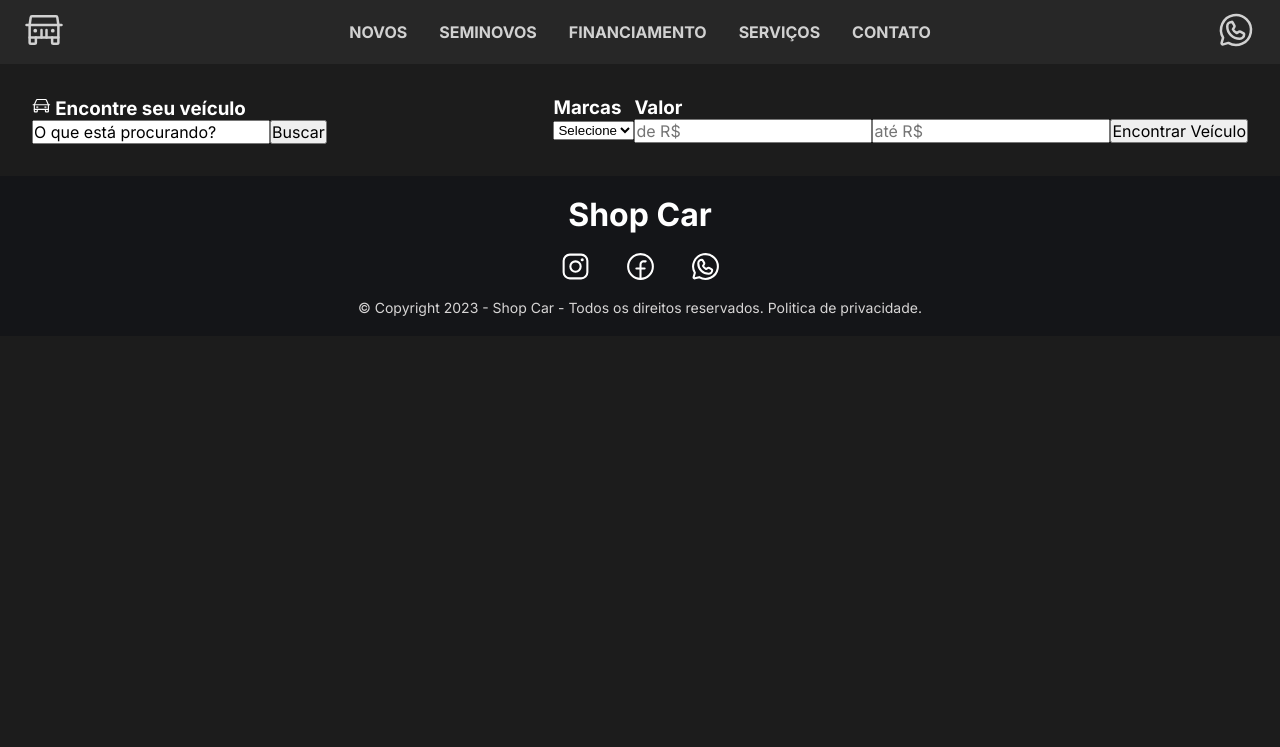
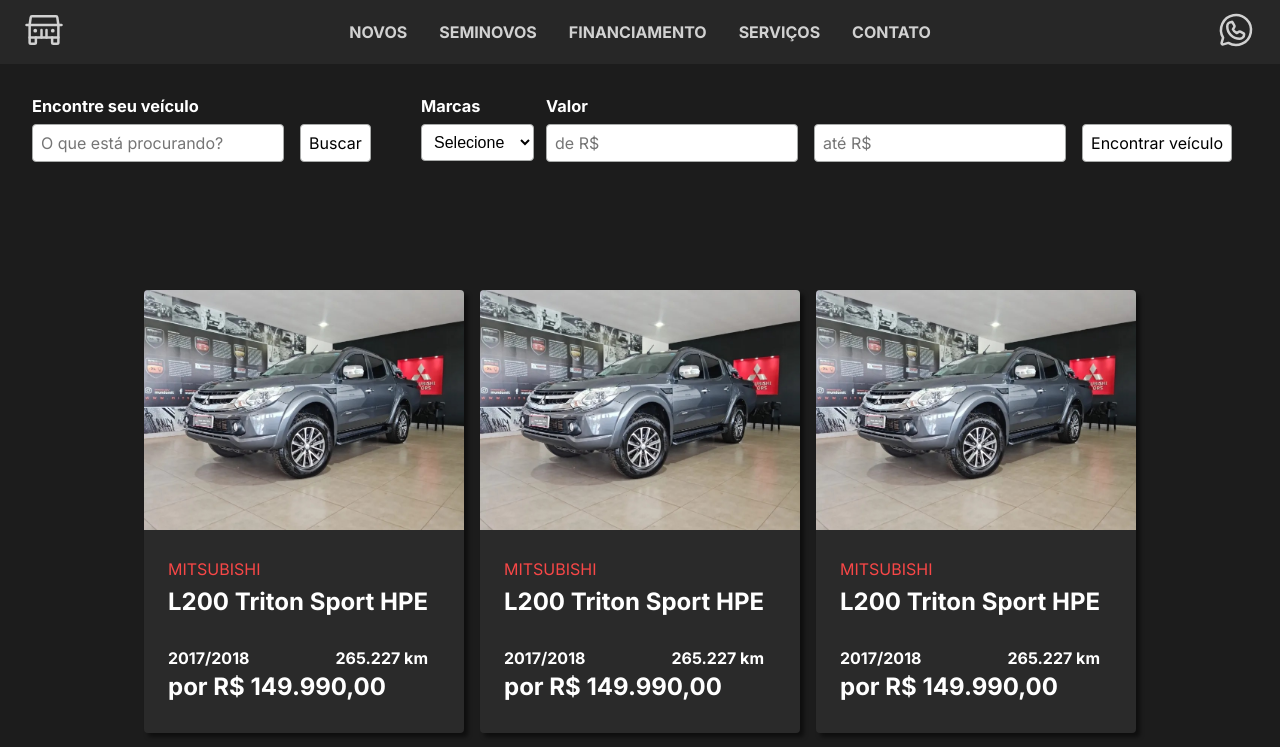
Before and after one commit to ulrichsantos/car-shop, a React (Vite) app: page /semiNovos in a window 1280 px wide. Shown: the top 747 px of the page. Built offline with nearby package versions, Linux system fonts and the light colour scheme.

Commit message:
seminovos ok

```diff
--- a/src/layouts/DefaultLayout/styles.ts
+++ b/src/layouts/DefaultLayout/styles.ts
@@ -3,7 +3,6 @@
 export const LayoutContainer = styled.div`
   .container {
     width: 100%;
-    max-width: 95rem;
     margin-right: auto;
     margin-left: auto;
   }
--- /dev/null
+++ b/src/pages/SemiNewCars/components/CardCarSemiNew/index.tsx
@@ -0,0 +1,22 @@
+import { CardCarSemiNewContainer, CardCarSemiNewInfos } from './style'
+import l200 from '../../../../assets/SemiNew/l200.jpg'
+
+export function CardCarSemiNew() {
+  return (
+    <CardCarSemiNewContainer>
+      <img src={l200} />
+
+      <div className='wrapper'>
+        <h3>MITSUBISHI</h3>
+        <span>L200 Triton Sport HPE</span>
+
+        <CardCarSemiNewInfos>
+          <p>2017/2018</p>
+          <p>265.227 km</p>
+        </CardCarSemiNewInfos>
+
+        <h2>por R$ 149.990,00</h2>
+      </div>
+    </CardCarSemiNewContainer>
+  )
+}
--- /dev/null
+++ b/src/pages/SemiNewCars/components/CardCarSemiNew/style.ts
@@ -0,0 +1,51 @@
+import styled from "styled-components";
+
+export const CardCarSemiNewContainer = styled.div`
+  width: 20rem;
+  height: auto;
+
+  display: flex;
+  flex-direction: column;
+  align-items: flex-start;
+  gap: 0.8rem;
+  border-radius: 4px;
+  background-color: ${({theme}) => theme.colors["base-header"]};
+  box-shadow: 4px 4px 4px rgba(0, 0, 0, 0.5);
+
+  .wrapper {
+    position: relative;
+    top: -0.5rem;
+    padding: 1.5rem;
+  }
+
+  img {
+    width: 100%;
+    border-top-left-radius: 4px;
+    border-top-right-radius: 4px;
+    position: relative;
+  }
+
+  h3 {
+    font-size: ${({ theme}) => theme.textSizes["text-regular-m"]};
+    color: ${({ theme }) => theme.colors["base-error"]};
+    font-weight: 400;
+    margin-bottom: 0.5rem;
+  }
+
+  span {
+    font-size: ${({ theme }) => theme.textSizes["title-title-m"]};
+    font-weight: 700;
+  }
+
+  p {
+    font-size: ${({ theme }) => theme.textSizes["text-regular-m"]};
+    font-weight: 700;
+  }
+`
+
+export const CardCarSemiNewInfos = styled.div`
+  display: flex;
+  justify-content: space-between;
+  margin-top: 2rem;
+  margin-bottom: 0.3rem;
+`
--- a/src/pages/SemiNewCars/index.tsx
+++ b/src/pages/SemiNewCars/index.tsx
@@ -1,14 +1,14 @@
+import { CardCarSemiNew } from './components/CardCarSemiNew'
 import { SemiNewCarsContainer, SemiNewCarsFilters } from './styles'
-import { Car } from 'phosphor-react'
 
 export function SemiNewCarsPage() {
   return (
     <SemiNewCarsContainer>
       <SemiNewCarsFilters>
         <div>
-          <h3>{<Car />} Encontre seu veículo</h3>
-          <input type="text" value="O que está procurando?" />
-          <input type="submit" value="Buscar" />
+          <h3>Encontre seu veículo</h3>
+          <input type="text" placeholder="O que está procurando?" />
+          <button>Buscar</button>
         </div>
         <form>
           <div>
@@ -23,12 +23,21 @@
           </div>
           <div>
             <h3>Valor</h3>
-            <input type="number" placeholder="de R$" />
-            <input type="number" placeholder="até R$" />
-            <input type="submit" value="Encontrar Veículo"/>
+            <input className="value" type="number" placeholder="de R$" />
+            <input className="value" type="number" placeholder="até R$" />
+            <button>Encontrar veículo</button>
           </div>
         </form>
       </SemiNewCarsFilters>
+
+      <div className="container">
+        <CardCarSemiNew />
+        <CardCarSemiNew />
+        <CardCarSemiNew />
+        <CardCarSemiNew />
+        <CardCarSemiNew />
+        <CardCarSemiNew />
+      </div>
     </SemiNewCarsContainer>
   )
 }
--- a/src/pages/SemiNewCars/styles.ts
+++ b/src/pages/SemiNewCars/styles.ts
@@ -3,7 +3,15 @@
 export const SemiNewCarsContainer = styled.section`
   width: 100%;
   padding: 2rem;
-  display: flex;
+  margin-bottom: 5rem;
+
+  .container {
+    display: flex;
+    flex-wrap: wrap;
+    align-items: center;
+    justify-content: center;
+    gap: 1rem;
+  }
 `
 
 export const SemiNewCarsFilters = styled.div`
@@ -11,8 +19,65 @@
   display: flex;
   justify-content: space-between;
   align-items: center;
+  flex: 1;
+  gap: 1rem;
+  margin-bottom: 8rem;
+  font-size: ${({theme}) => theme.textSizes["text-regular-s"]};
 
-  > form {
+
+
+  h3 {
+    margin-bottom: 0.5rem;
+  }
+
+  input {
+    padding: 0.5rem;
+    color: ${({theme}) => theme.colors["base-gray"]};
+    border: 1px solid ${({theme}) => theme.colors["base-gray"]};
+    border-radius: 4px;
+    margin-right: 1rem;
+
+    :hover {
+      border: 1px solid ${({theme}) => theme.colors["base-black"]};
+    }
+
+    :focus {
+      color: ${({theme}) => theme.colors["base-black"]};
+    }
+  }
+
+  button {
+    padding: 0.5rem;
+    color: ${({theme}) => theme.colors["base-black"]};
+    background-color: ${({theme}) => theme.colors["base-white"]};
+    border: 1px solid ${({theme}) => theme.colors["base-gray"]};
+    border-radius: 4px;
+    margin-right: 1rem;
+
+    :hover {
+      border: 1px solid ${({theme}) => theme.colors["base-black"]};
+    }
+  }
+
+  form {
     display: flex;
   }
+
+  select {
+    width: 90%;
+    height: auto;
+    padding: 0.5rem;
+    color: ${({theme}) => theme.colors["base-black"]};
+    background-color: ${({theme}) => theme.colors["base-white"]};
+    border: 1px solid ${({theme}) => theme.colors["base-gray"]};
+    border-radius: 4px;
+    margin-right: 1rem;
+    text-align: left;
+    font-size: ${({theme}) => theme.textSizes["text-regular-m"]};
+    cursor: pointer;
+
+    :hover {
+      border: 1px solid ${({theme}) => theme.colors["base-black"]};
+    }
+  }
 `
--- a/src/styles/themes/deafult.ts
+++ b/src/styles/themes/deafult.ts
@@ -8,6 +8,7 @@
     'base-blue': '#269dde',
     'base-blue-dark': '#176caf',
     "base-error": "#f84747",
+    "base-gray": "#a9abaa",
 
     'base-background': '#1c1c1c',
     'base-background-dark': '#141518',
```
Also changed, not shown: src/assets/SemiNew/l200.jpg (added).
